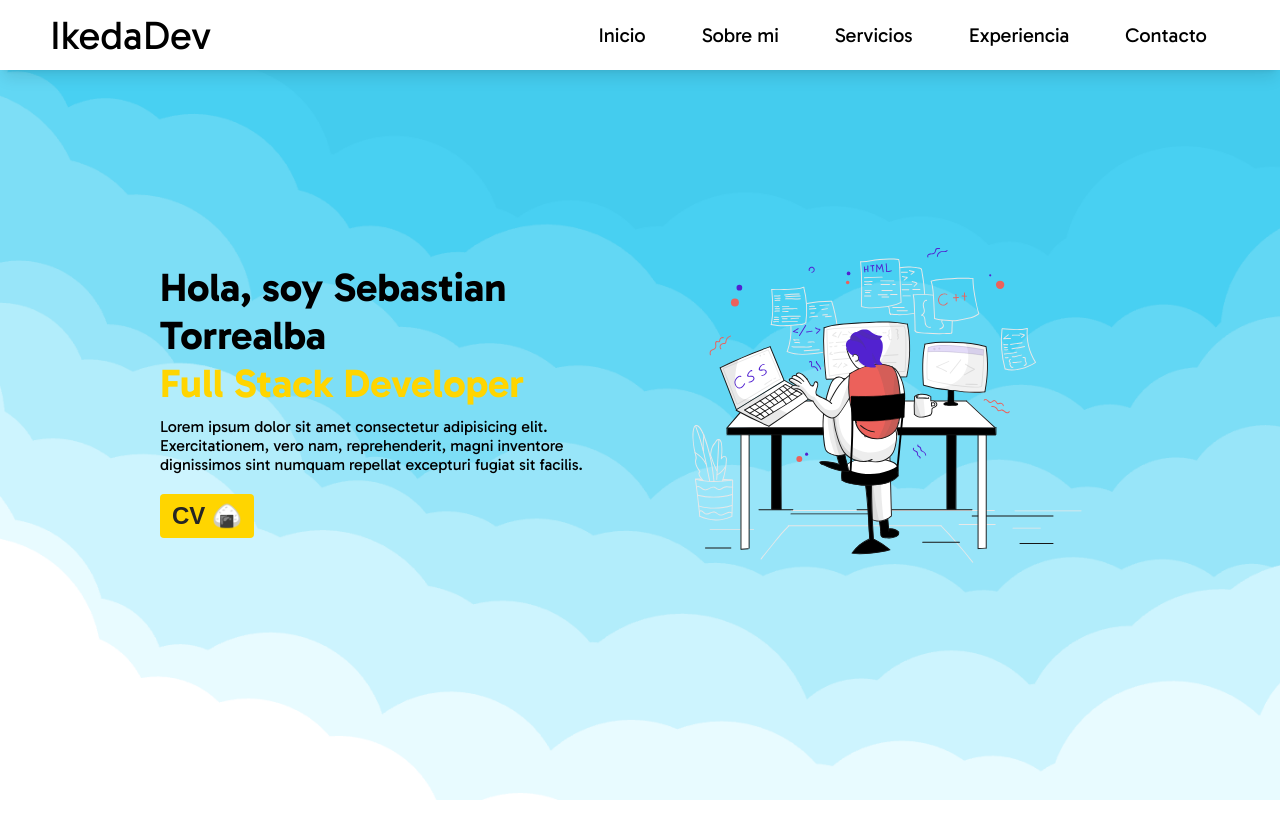
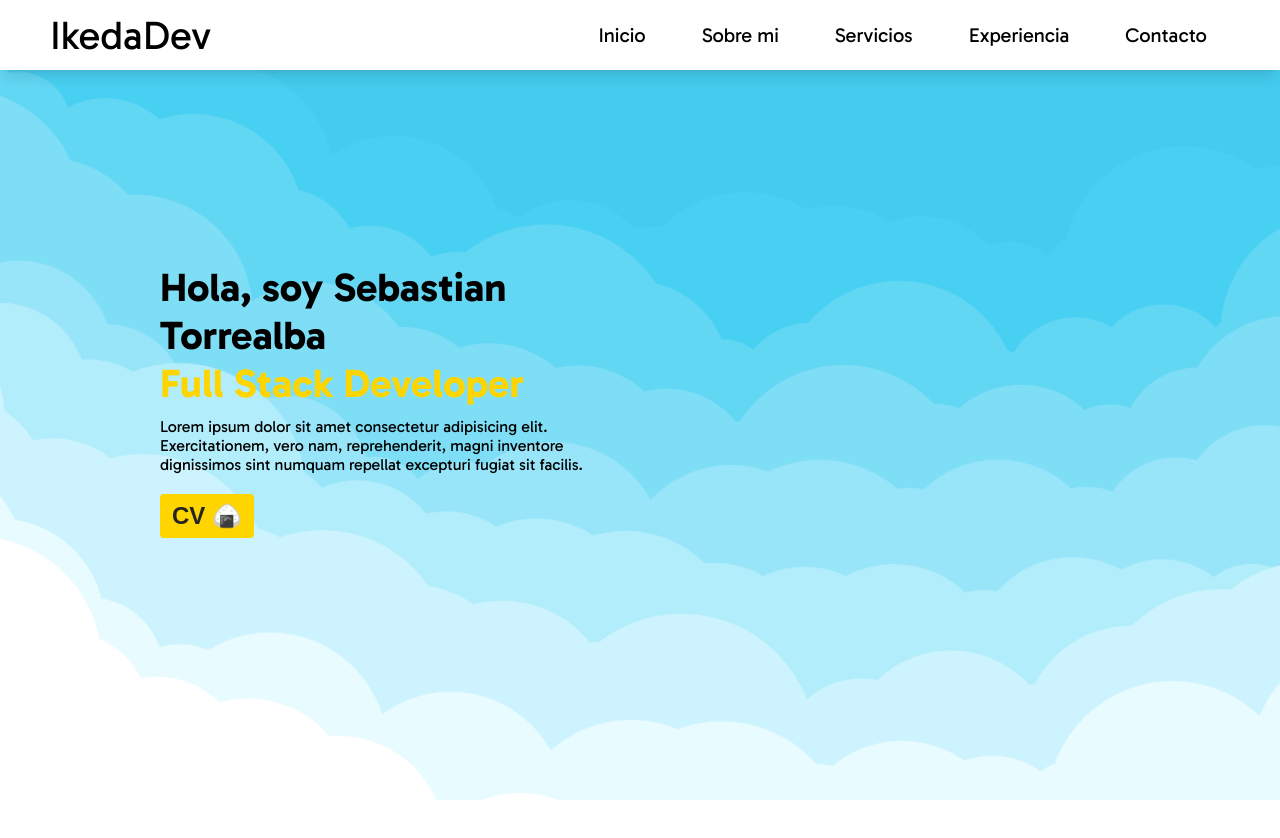
Before and after one commit to IkedaDev/ikeda-portfolio, an Angular app: page / in a window 1280 px wide. Shown: the top 838 px of the page. Built offline with nearby package versions, Linux system fonts and the light colour scheme.

Commit message:
dev: animate.css added

```diff
--- a/package.json
+++ b/package.json
@@ -21,6 +21,7 @@
     "@angular/platform-server": "^19.2.0",
     "@angular/router": "^19.2.0",
     "@angular/ssr": "^19.2.1",
+    "animate.css": "^4.1.1",
     "express": "^4.18.2",
     "hamburgers": "^1.2.1",
     "rxjs": "~7.8.0",
--- a/src/app/components/welcome/welcome.component.html
+++ b/src/app/components/welcome/welcome.component.html
@@ -13,8 +13,8 @@
                 CV 🍙
             </button>
         </div>
-        <picture>
-            <img ngSrc="../../../assets/images/people-in-desktop.svg" alt="Desarrollo Web" width="500" height="375" priority>
+        <picture class="animate__animated animate__fadeInUp">
+            <img src="../../../assets/images/people-in-desktop.svg" alt="Desarrollo Web" width="500" height="375">
         </picture>
     </div>
 </section>
--- a/src/app/components/welcome/welcome.component.ts
+++ b/src/app/components/welcome/welcome.component.ts
@@ -1,10 +1,9 @@
-import { NgOptimizedImage } from '@angular/common';
 import { ChangeDetectionStrategy, Component, inject } from '@angular/core';
 import { ScreenSizeService } from '../../services';
 
 @Component({
   selector: 'app-welcome',
-  imports: [ NgOptimizedImage ],
+  imports: [ ],
   templateUrl: './welcome.component.html',
   changeDetection: ChangeDetectionStrategy.OnPush,
 })
--- a/src/assets/scss/_main.scss
+++ b/src/assets/scss/_main.scss
@@ -1,5 +1,6 @@
 
 @forward "./base/base";
+@forward "./base/animatecss";
 
 @forward "./layouts/portfolio";
 
--- /dev/null
+++ b/src/assets/scss/base/_animatecss.scss
@@ -0,0 +1,10 @@
+@keyframes fadeInUp {
+    0% {
+      opacity: 0;
+      transform: translateY(100px); /* Inicia desde más abajo por defecto */
+    }
+    100% {
+      opacity: 1;
+      transform: translateY(0);
+    }
+  }
--- a/src/styles.scss
+++ b/src/styles.scss
@@ -1,4 +1,6 @@
 /* You can add global styles to this file, and also import other style files */
-@forward "hamburgers/_sass/hamburgers/hamburgers";
+@forward "animate.css/animate.min.css";
+
+@forward "hamburgers/_sass/hamburgers/hamburgers.scss";
 
 @forward "./assets/scss/main";
```
Also changed, not shown: 1 other file (tests, documents, lock files or other folders).
